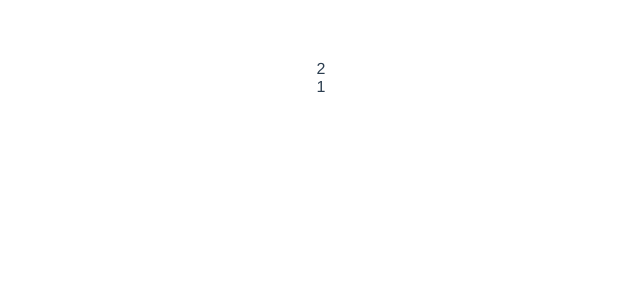
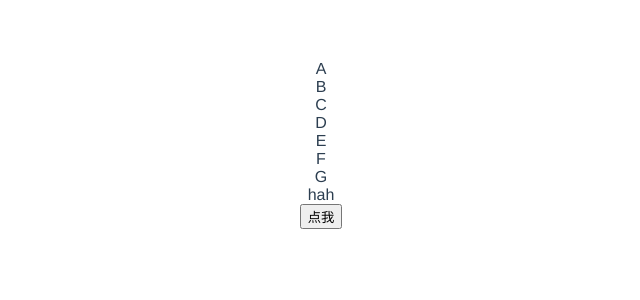
Before and after one commit to CristoMonte/candy, a Vue app: page /#/t in a window 1280 px wide. Shown: the top 300 px of the page, without its empty margins (319-959 px from the left). Built offline with nearby package versions, Linux system fonts and the light colour scheme.

Commit message:
:tada: 使用emoji

```diff
--- a/src/router/index.js
+++ b/src/router/index.js
@@ -2,7 +2,7 @@ import Vue from 'vue'
 import Router from 'vue-router'
 // 在开发环境下不使用路由懒加载，路由懒加载会让热更新变得很卡顿
 const _import = require('./_import_' + process.env.NODE_ENV)
-console.log(_import('index'))
+// console.log(_import('index'))
 
 Vue.use(Router)
 
--- a/src/views/index.vue
+++ b/src/views/index.vue
@@ -67,7 +67,7 @@ export default {
     Snack
   },
   mounted () {
-    console.log(this)
+    // console.log(this)
   },
   computed: {
     nowModel: {
--- a/src/views/snack.vue
+++ b/src/views/snack.vue
@@ -8,8 +8,7 @@
 export default {
   props: {
     item: String,
-    id: String,
-    items: Array
+    id: String
   }
 
 }
--- a/src/views/test.vue
+++ b/src/views/test.vue
@@ -1,8 +1,11 @@
 <template>
   <div>
     <!-- <input type="text" @input="event => message = event.target.value" :value="message"> -->
-    <div>{{a}}</div>
-    <hello :text="text"></hello>
+    <!-- <div>{{a}}</div>
+    <hello :text="text"></hello> -->
+    <div class="test" v-for="(item, index) in itemList" :key="index">{{item}}</div>
+    <div>{{obj.name}}</div>
+    <button @click="handleClick">点我</button>
   </div>
 </template>
 
@@ -16,17 +19,17 @@ export default {
       text: 1,
       a: 2,
       text2: 'text2',
-      inheritAttrs: 'this is value of inheritAttrs'
+      inheritAttrs: 'this is value of inheritAttrs',
+      itemList: ['A', 'B', 'C', 'D', 'E', 'F', 'G'],
+      obj: {
+        name: 'hah'
+      }
     }
   },
   components: {
     Hello
   },
   computed: {
-    // ctext2 () {
-    //   console.log('computed')
-    //   return 1
-    // }
     ctext2: {
       get () {
         console.log('computed')
@@ -49,11 +52,18 @@ export default {
       deep: false
     }
   },
+  methods: {
+    handleClick () {
+      // this.obj = {name: 'setting', sex: 1}
+      // console.log(this.obj)
+      this.obj.name = 'hh'
+      // this.itemList.push('I')
+    }
+  },
+  beforeCreate () {
+  },
   created () {
-    // setInterval(() => {
-    //   this. += '!'
-    // }, 1000)
-    console.log('change on dev')
+    // this.handleClick()
   }
 }
 </script>
```
